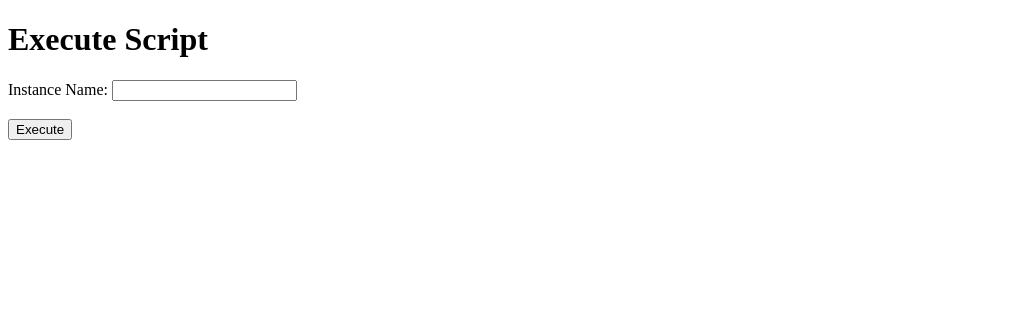
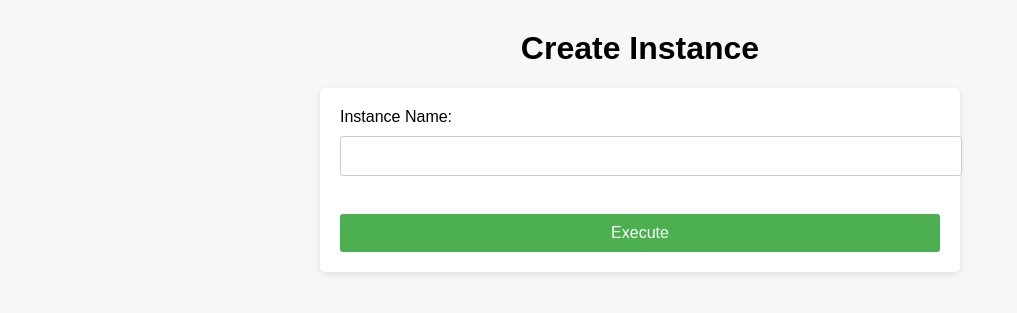
Before and after one commit to Rouabhia2002/Devops-Dev-project, a Django app: page /create_instance/ in a window 1280 px wide. Shown: the top 313 px of the page, without its empty margins (0-1017 px from the left). Run offline with Django 4.2, Linux system fonts and the light colour scheme.

Commit message:
Commit message

```diff
--- a/api/templates/execute.html
+++ b/api/templates/execute.html
@@ -2,9 +2,62 @@
 <html>
 <head>
     <title>Execute Script</title>
+    <style>
+        body {
+            font-family: Arial, sans-serif;
+            background-color: #f7f7f7;
+            margin: 0;
+            padding: 0;
+        }
+
+        h1 {
+            text-align: center;
+            margin-top: 30px;
+        }
+
+        form {
+            margin: auto;
+            max-width: 600px;
+            background-color: #fff;
+            padding: 20px;
+            border-radius: 5px;
+            box-shadow: 0 2px 6px rgba(0, 0, 0, 0.1);
+        }
+
+        label {
+            display: block;
+            font-size: 16px;
+            margin-bottom: 10px;
+        }
+
+        input[type=text] {
+            width: 100%;
+            padding: 10px;
+            border-radius: 3px;
+            border: 1px solid #ccc;
+            font-size: 16px;
+            margin-bottom: 20px;
+        }
+
+        input[type=submit] {
+            display: block;
+            width: 100%;
+            padding: 10px;
+            background-color: #4CAF50;
+            color: #fff;
+            border: none;
+            border-radius: 3px;
+            font-size: 16px;
+            cursor: pointer;
+        }
+
+        input[type=submit]:hover {
+            background-color: #3e8e41;
+        }
+    </style>
 </head>
 <body>
-    <h1>Execute Script</h1>
+    <h1>Create Instance</h1>
     <form action="{% url 'create_instance' %}" method="POST">
         {% csrf_token %}
         <label for="instance_name">Instance Name:</label>
--- a/api/urls.py
+++ b/api/urls.py
@@ -5,4 +5,7 @@ urlpatterns = [
     path('run-script/', views.run_script, name='script'),
     path('amira/', views.amira, name='amira'),
     path('create_instance/', views.create_instance, name='create_instance'),
+    path('delete_instance/', views.delete_instance, name='delete_ec2_instance'),
+    path('stat/', views.get_instance_metrics, name='get_instance_metrics'),
+
 ]
--- a/api/views.py
+++ b/api/views.py
@@ -2,7 +2,8 @@ import subprocess
 from django.http import HttpResponse
 
 from django.conf import settings
-from django.shortcuts import render
+from django.shortcuts import render, redirect
+from django.http import JsonResponse
 
 
 def run_script(request):
@@ -25,3 +26,56 @@ def create_instance(request):
         return render(request, 'output.html', {'output': output.decode('utf-8'), 'error': error.decode('utf-8')})
     else:
         return render(request, 'execute.html')
+
+
+
+
+
+
+def delete_instance(request):
+    if request.method == 'POST':
+        instance_name = request.POST.get('instance_name', 'my-instance')
+        script_path = 'api/delete_ec2_instance.sh'
+        process = subprocess.Popen([script_path, instance_name], stdout=subprocess.PIPE, stderr=subprocess.PIPE)
+        output, error = process.communicate()
+        return render(request, 'output.html', {'output': output.decode('utf-8'), 'error': error.decode('utf-8')})
+    else:
+        return render(request, 'delete_ec2_instance.html')
+
+
+
+import boto3
+
+
+
+def get_instance_metrics(request):
+    if request.method == 'POST':
+        instance_name = request.POST.get('instance_name')
+
+        # First, use Boto3 to retrieve the instance ID from EC2 using the instance name
+        ec2 = boto3.resource('ec2')
+        instances = ec2.instances.filter(Filters=[{'Name': 'tag:Name', 'Values': [instance_name]}])
+        instance_ids = [instance.id for instance in instances]
+        if not instance_ids:
+            return JsonResponse({'error': f'No instances found with name "{instance_name}"'})
+
+        # If there are multiple instances with the same name, just use the first one
+        instance_id = instance_ids[0]
+
+        # Next, use Boto3 to fetch the CPU utilization metrics from CloudWatch
+        cloudwatch = boto3.client('cloudwatch')
+        response = cloudwatch.get_metric_statistics(
+            Namespace='AWS/EC2',
+            MetricName='CPUUtilization',
+            Dimensions=[{'Name': 'InstanceId', 'Value': instance_id}],
+            StartTime='2022-10-18T23:18:00Z',
+            EndTime='2022-10-19T23:18:00Z',
+            Period=3600,
+            Statistics=['Maximum'],
+        )
+
+        # Return the metrics as a JSON response
+        datapoints = response.get('Datapoints', [])
+        return JsonResponse({'datapoints': datapoints})
+
+    return render(request, 'instance_metrics.html')
```
Also changed, not shown: amira/settings.py (+54 -6 lines), api/templates/delete_ec2_instance.html (added, +60 -0 lines), api/templates/instance_metrics.html (added, +55 -0 lines), api/templates/output.html (+28 -0 lines), 2 other files.
